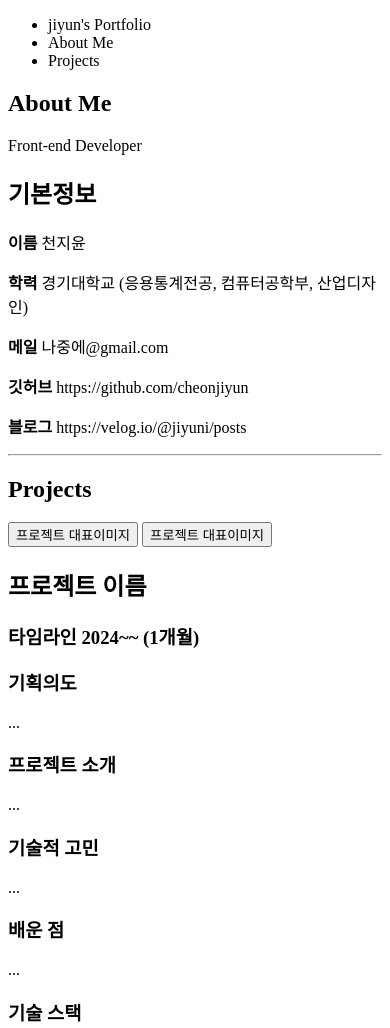
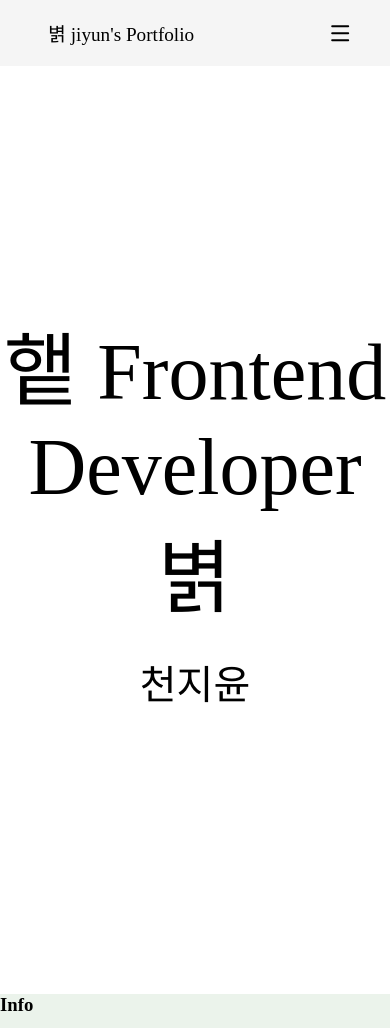
Before and after one commit to cheonjiyun/My-Portfolio, a plain HTML site: page index.html in a window 390 px wide. Shown: the top 1028 px of the page. Drawn offline with Linux system fonts and the light colour scheme; a web font is replaced by a local one.

Commit message:
intro영역 스타일

```diff
--- a/index.html
+++ b/index.html
@@ -11,11 +11,24 @@
 <body>
   <header>
     <ul class="header_ul">
-      <div>
-        <li>jiyun's Portfolio</li>
+      <div class="header_logo">
+        <li>볅 <span class="logo_description">jiyun's Portfolio</span>
+        </li>
+        <label for="menu_button" class="menu_button">
+          <svg xmlns="http://www.w3.org/2000/svg" width="24" height="24" viewBox="0 0 24 24">
+            <g fill="none">
+              <path
+                d="M24 0v24H0V0zM12.593 23.258l-.011.002l-.071.035l-.02.004l-.014-.004l-.071-.035c-.01-.004-.019-.001-.024.005l-.004.01l-.017.428l.005.02l.01.013l.104.074l.015.004l.012-.004l.104-.074l.012-.016l.004-.017l-.017-.427c-.002-.01-.009-.017-.017-.018m.265-.113l-.013.002l-.185.093l-.01.01l-.003.011l.018.43l.005.012l.008.007l.201.093c.012.004.023 0 .029-.008l.004-.014l-.034-.614c-.003-.012-.01-.02-.02-.022m-.715.002a.023.023 0 0 0-.027.006l-.006.014l-.034.614c0 .012.007.02.017.024l.015-.002l.201-.093l.01-.008l.004-.011l.017-.43l-.003-.012l-.01-.01z" />
+              <path fill="currentColor"
+                d="M20 18a1 1 0 0 1 .117 1.993L20 20H4a1 1 0 0 1-.117-1.993L4 18zm0-7a1 1 0 1 1 0 2H4a1 1 0 1 1 0-2zm0-7a1 1 0 1 1 0 2H4a1 1 0 0 1 0-2z" />
+            </g>
+          </svg>
+        </label>
+        </label>
       </div>
-      <div class="header_right">
-        <li>About Me</li>
+      <div class="header_menu">
+        <input type="checkbox" id="menu_button" class="menu_button"></input>
+        <li>Info</li>
         <li>Projects</li>
       </div>
     </ul>
@@ -23,10 +36,13 @@
 
   <main role="main">
     <section>
-      <h1>About Me</h1>
-      <p>Front-end Developer</p>
+      <section class="intro">
+        <p class="frontdeveloper">햍 Frontend Developer 볅</p>
+        <p class="jiyun">천지윤</p>
+      </section>
 
       <section class="myinfo">
+        <h1>Info</h1>
         <h2>기본정보</h2>
         <p><b>이름</b> 천지윤</p>
         <p><b>학력</b> 경기대학교 (응용통계전공, 컴퓨터공학부, 산업디자인)</p>
--- a/style.css
+++ b/style.css
@@ -0,0 +1,159 @@
+ul, nav, body, p{
+  margin: 0;
+  padding: 0;
+}
+
+/* 헤더 */
+
+@font-face {
+  font-family: 'YClover-Bold';
+  src: url('https://cdn.jsdelivr.net/gh/projectnoonnu/noonfonts_231029@1.1/YClover-Bold.woff2') format('woff2');
+  font-weight: 700;
+  font-style: normal;
+}
+
+@font-face {
+  font-family: 'NPSfontBold';
+  src: url('https://cdn.jsdelivr.net/gh/projectnoonnu/noonfonts_2310@1.0/NPSfontBold.woff2') format('woff2');
+  font-weight: 700;
+  font-style: normal;
+}
+
+header{
+  background-color: whitesmoke;
+  font-size: 1.2rem;
+}
+
+header li{
+  padding: 1.2rem;
+  cursor: pointer;
+  margin-left: 0.6rem;
+  margin-right: 0.6rem;
+  text-align: center;
+}
+
+.header_ul{
+  list-style-type: none;
+  display: flex;
+  justify-content: space-between;
+  align-items: center;
+}
+
+.header_ul > div:first-child{
+  font-family: YClover-Bold;
+}
+
+.header_logo{
+  display: flex;
+  justify-content: space-between;
+  align-items: center;
+  padding-left: 5%;
+}
+
+.menu_button{
+  display: none;
+  align-items: center;
+  cursor: pointer;
+  padding-right: 5%;
+}
+
+.menu_button svg{
+  padding: 1.2rem;
+  vertical-align: top;
+}
+
+.menu_button[type=checkbox]{
+  display: none;
+}
+
+.menu_button:checked ~ li{
+  display: block;
+}
+
+.header_menu{
+  display: flex;
+  padding-right: 5%;
+
+
+}
+
+
+@media screen and (max-width: 700px) {
+  .header_ul{
+    flex-direction: column;
+
+    flex-wrap: nowrap;
+
+    align-items: stretch;
+  }
+
+  .header_menu{
+    flex-direction: column;
+    background-color: rgb(250, 250, 250);
+    width: 100%;
+  }
+
+  .menu_button{
+    display: inline;
+  }
+
+  .header_menu li{
+    display: none;
+  }
+}
+
+
+@media screen and (max-width: 250px) {
+  .logo_description{
+    display: none;
+  }
+
+  .header_logo{
+    padding-left: 0;
+    padding-right: 0;
+  }
+
+  .menu_button{
+    display: inline;
+  }
+
+  .header_menu li{
+    display: none;
+  }
+}
+
+
+/* info */
+
+
+main{
+  display: flex;
+  flex-direction: column;
+  align-items: center;
+}
+
+.intro{
+  padding: 15rem 0;
+}
+
+.frontdeveloper{
+  text-align: center;
+  font-family: YClover-Bold;
+  font-size: 5rem;
+}
+
+.jiyun{
+  padding: 1.5rem;
+  text-align: center;
+  font-family: NPSfontBold;
+  font-size: 2.5rem;
+}
+
+.myinfo{
+  width: 100vw;
+  background-color: rgb(235, 243, 235);
+}
+
+hr{
+  width: 100vw;
+}
```
